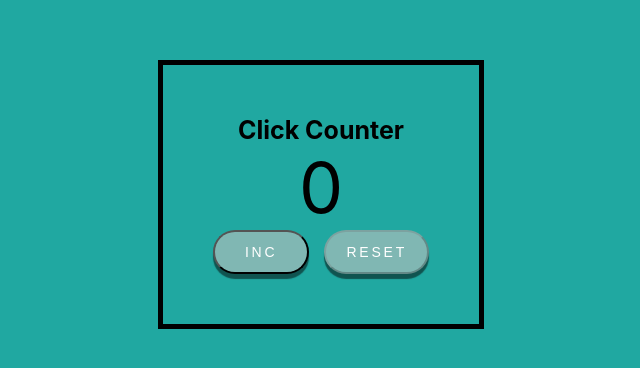
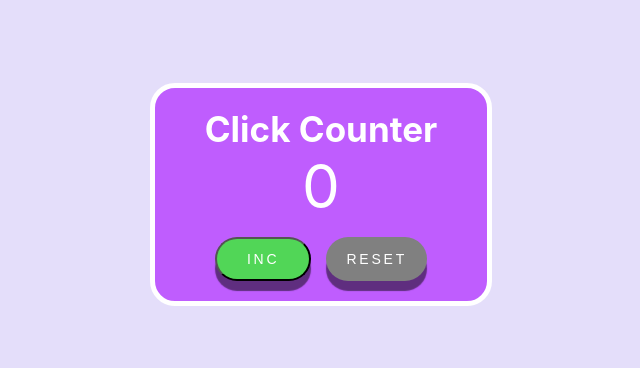
Before and after one commit to faceless49/counter, a React (Create React App) app: page / in a window 1280 px wide. Shown: the part 206-574 px from the top of the page, without its empty margins (319-959 px from the left). Built offline with nearby package versions, Linux system fonts and the light colour scheme.

Commit message:
counter finish

```diff
--- a/src/App.module.scss
+++ b/src/App.module.scss
@@ -1,7 +1,9 @@
 .App {
-  background: #20a8a1;
+  background: #e4defa;
   height: 100vh;
   display: flex;
   justify-content: center;
   align-items: center;
+  color: #fff;
+
 }
--- a/src/components/Counter.module.scss
+++ b/src/components/Counter.module.scss
@@ -1,11 +1,17 @@
 .counter {
-  padding: 50px;
-  border: 5px solid black;
+  padding: 20px 50px;
+  border-radius: 25px;
+  border: 5px solid #fff;
+  display: flex;
+  flex-direction: column;
+  background-color: #bf5dfe;
+
 
   .title {
     margin: 0;
-    font-size: 25px;
+    font-size: 35px;
     text-align: center;
+    flex: 1 1 auto;
   }
 
   .counter_wrapper {
@@ -13,12 +19,14 @@
     flex-direction: column;
     justify-content: center;
     align-items: center;
-
+    .button_wrapper {
+      margin-top: 15px;
+    }
     .value {
-      font-size: 70px;
+      font-size: 60px;
     }
     .maxvalue {
-      color: #8a5d98;
+      color: #ff5d94;
     }
   }
 }
--- a/src/ui/button/Button.module.scss
+++ b/src/ui/button/Button.module.scss
@@ -3,17 +3,22 @@
   display: inline-block;
   padding: 0px 30px;
   border-radius: 24px;
-  background-color:#80b7b3;
+  background-color:#51d657;
   -webkit-box-shadow: 0px 5px 1px rgba(0, 0, 0, 0.5);
-  box-shadow: 0px 5px 1px rgba(0, 0, 0,0.5);
+  box-shadow: 0px 10px 1px rgba(0, 0, 0,0.5);
   font-family: Arial, "Helvetica Neue", Helvetica, sans-serif;
   color: #ffffff;
   font-size: 14px;
   text-transform: uppercase;
   letter-spacing: 2.8px;
   text-align: center;
-  &:hover{
-    background-color:#f58a5a;
+  &[disabled] {
+    border: none;
+    background-color: gray ;
+  }
+  &:hover {
+    background-color: #f58a5a;
+    transition: background-color 0.3s;
   }
   &:active{
     position: relative;
```
